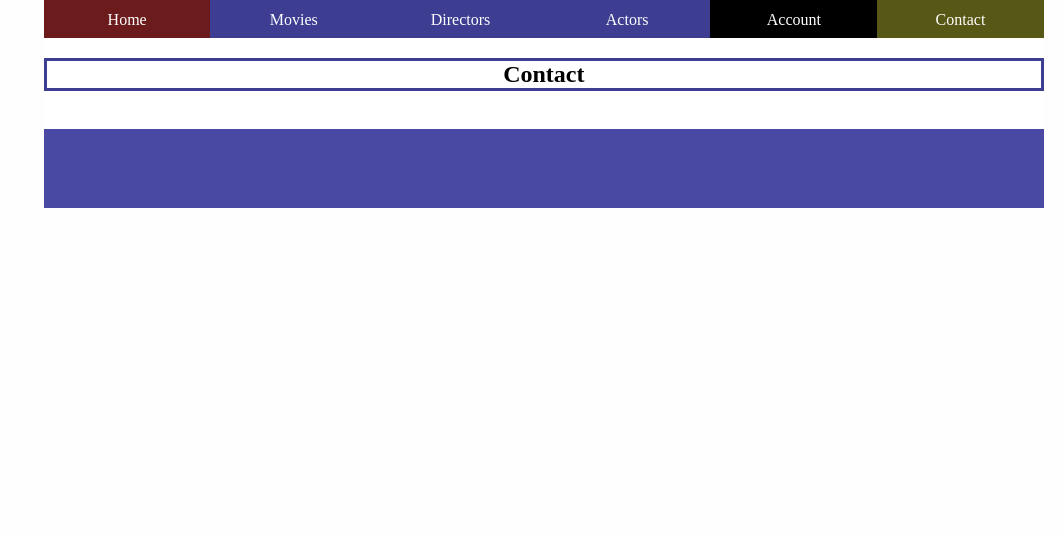
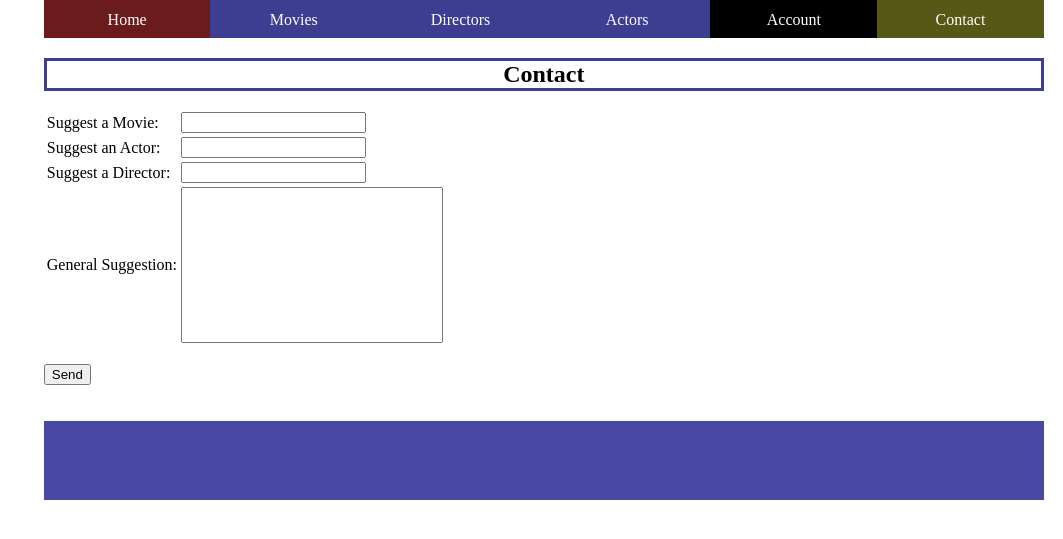
Before and after one commit to Sergio2405/Movies, a Django app: page /blog/contact/ in a window 1280 px wide. Shown: the part 51-590 px from the top of the page, without its empty margins (217-1280 px from the left). Run offline with Django 3.2, Linux system fonts and the light colour scheme; parts of the project's set-up code (start-up, migrations or seed data) failed here and were passed over.

Commit message:
contact form

```diff
--- a/blog/templates/blog/contact.html
+++ b/blog/templates/blog/contact.html
@@ -6,6 +6,7 @@
 
     <style>
         #parent{width: 100%;}
+        textarea{resize: none;}
     </style>
 
 {% endblock %}
@@ -26,7 +27,28 @@
             <br>
 
             <div>
-                <!-- write form to contact send email -->
+                <form method = "POST">{% csrf_token %}
+                    <table>
+                        <tr>
+                            <td>Suggest a Movie:</td>
+                            <td><input name = "Movie" type = "text"></td>
+                        </tr>
+                        <tr>
+                            <td>Suggest an Actor:</td>
+                            <td><input name = "Actor" type = "text"></td>
+                        </tr>
+                        <tr>
+                            <td>Suggest a Director:</td>
+                            <td><input name = "Director" type = "text"></td>
+                        </tr>
+                        <tr>
+                            <td>General Suggestion:</td>
+                            <td><textarea name = "Suggestion" maxlength="250" rows="10" cols="30"></textarea></td>
+                        </tr>
+                    </table>
+                    <br>
+                    <button>Send</button>
+                </form>
             </div>
         </div>
     </div>
```
